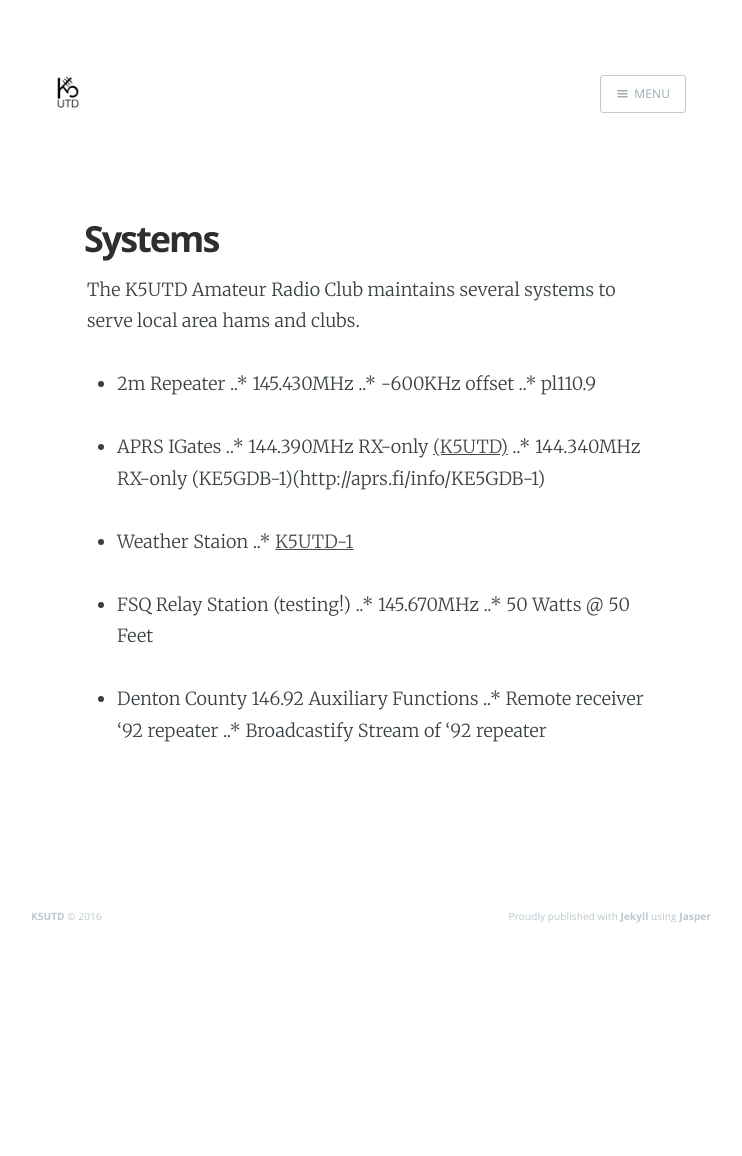
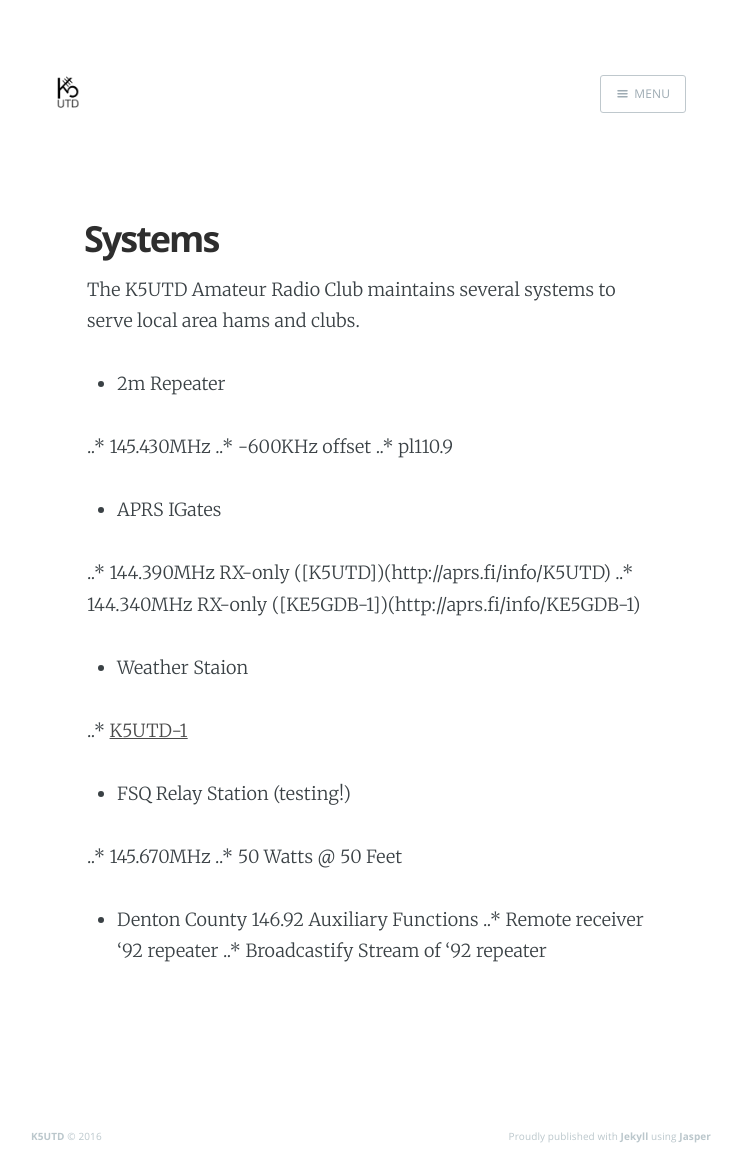
Before and after one commit to k5utd/k5utd.github.io, a Jekyll site: the page built from systems/index.md, in a window 1280 px wide. Shown: the whole page, without its empty margins (269-1011 px from the left). Built offline with Jekyll 4.4.1, drawn with Linux system fonts in a browser that asks for light colours; nearby versions of some CDN libraries; before the commit the page ends 980 px from its top, so only the background shows below that.

```diff
--- a/systems/index.md
+++ b/systems/index.md
@@ -10,18 +10,22 @@
 The K5UTD Amateur Radio Club maintains several systems to serve local area hams and clubs.
 
 - 2m Repeater
+
 ..* 145.430MHz
 ..* -600KHz offset
 ..* pl110.9
 
 - APRS IGates
-..* 144.390MHz RX-only [(K5UTD)](http://aprs.fi/info/K5UTD)
-..* 144.340MHz RX-only (KE5GDB-1)(http://aprs.fi/info/KE5GDB-1)
+
+..* 144.390MHz RX-only ([K5UTD])(http://aprs.fi/info/K5UTD)
+..* 144.340MHz RX-only ([KE5GDB-1])(http://aprs.fi/info/KE5GDB-1)
 
 - Weather Staion
+
 ..* [K5UTD-1](http://aprs.fi/info/K5UTD-1)
 
 - FSQ Relay Station (testing!)
+
 ..* 145.670MHz
 ..* 50 Watts @ 50 Feet
 
```
